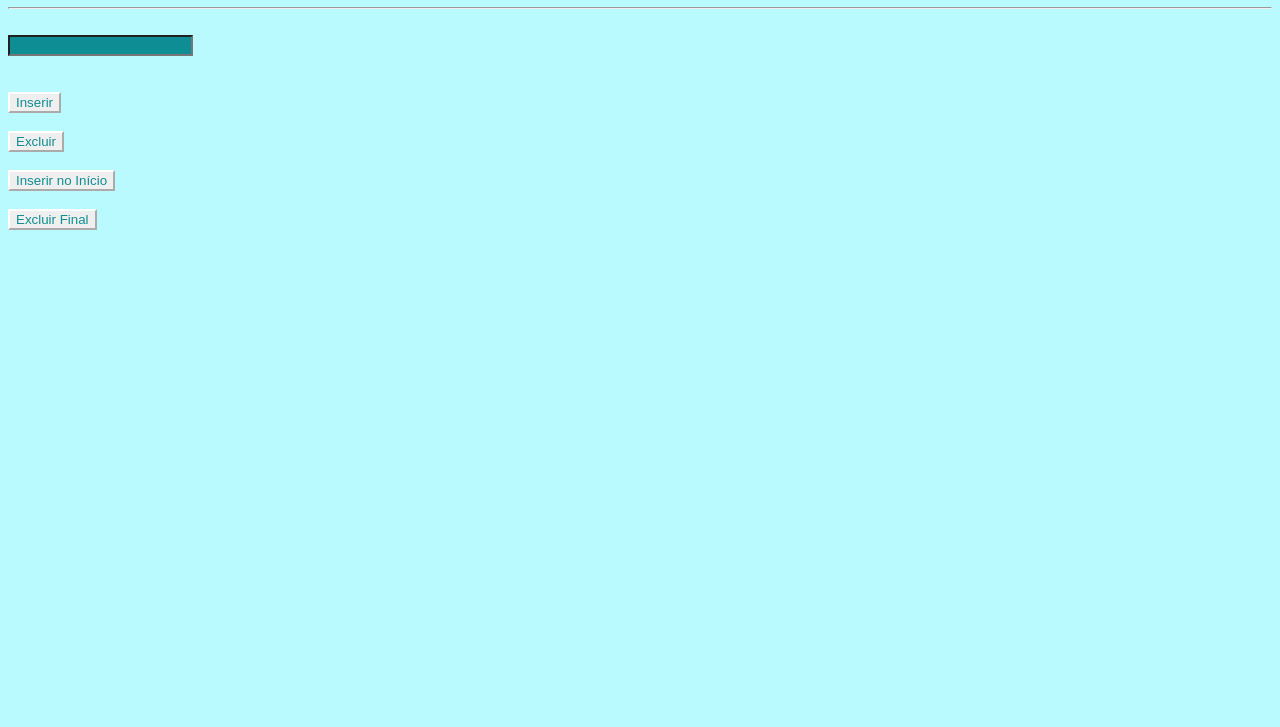
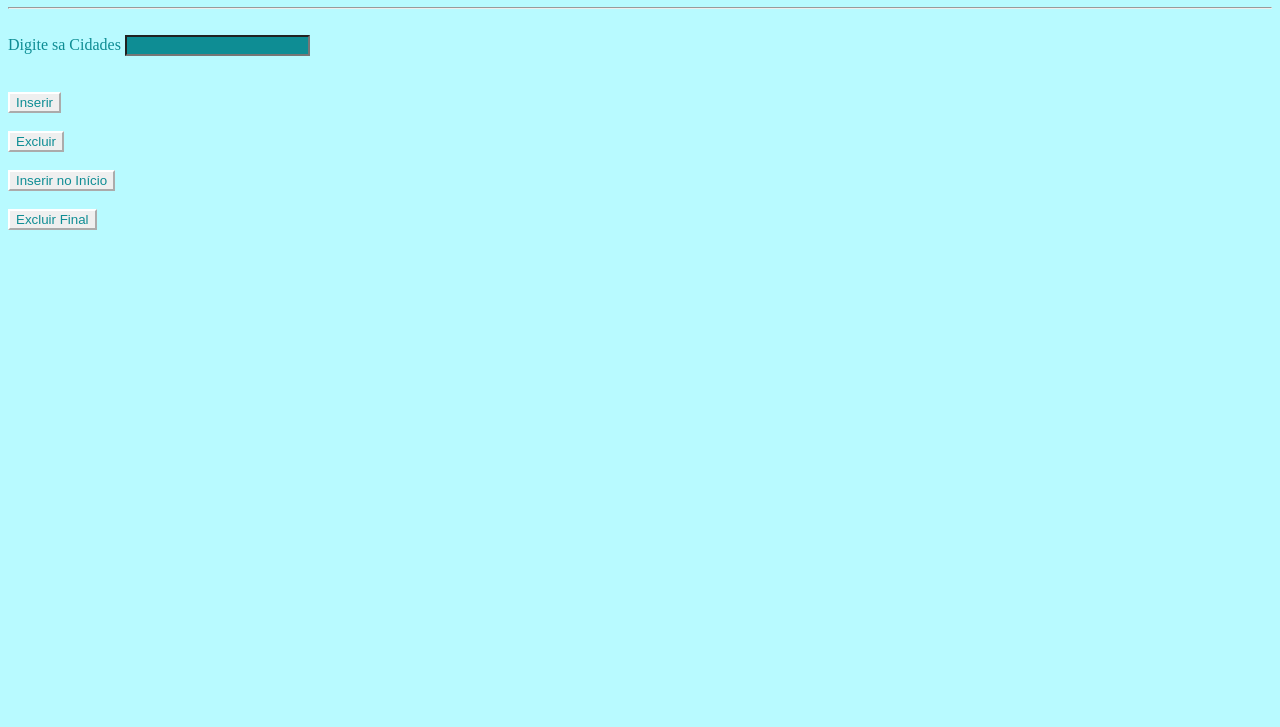
Before and after one commit to Kauanzzyn/array2, a plain HTML site: page index.html in a window 1280 px wide. Shown: the part 73-800 px from the top of the page. Drawn offline with Linux system fonts and the light colour scheme.

Commit message:
atualização4

```diff
--- a/index.html
+++ b/index.html
@@ -12,7 +12,7 @@
     <h1>Operações com o Array</h1>
     <hr>
     <br>
-    <label for="cidade"></label>
+    <label for="cidade">Digite sa Cidades</label>
     <input type="text" id="cidade">
     <br>
     <br><br>
```
